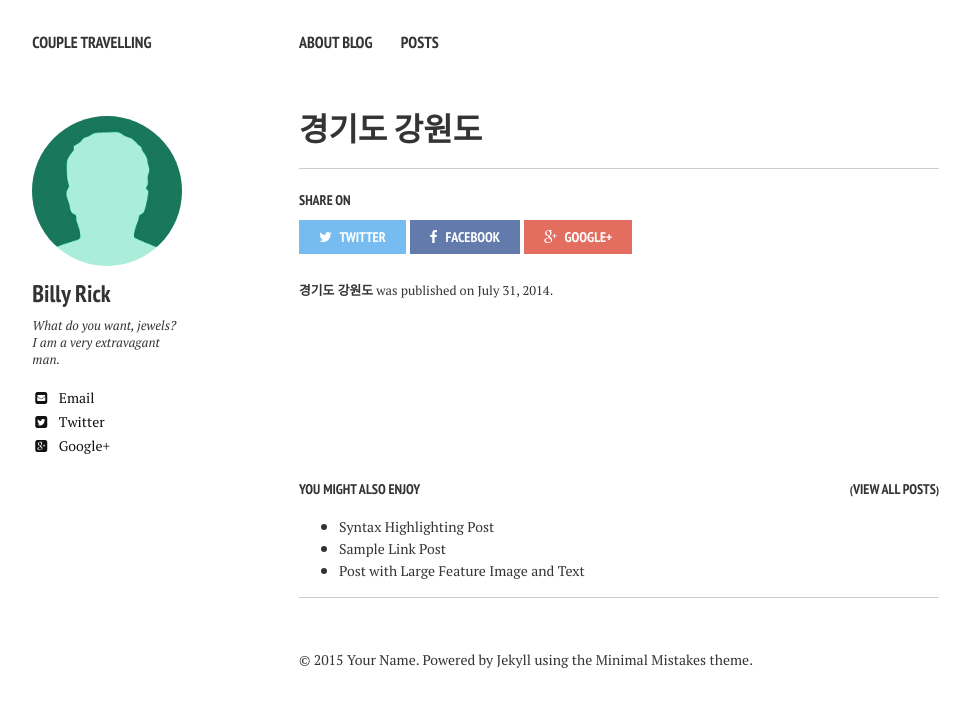
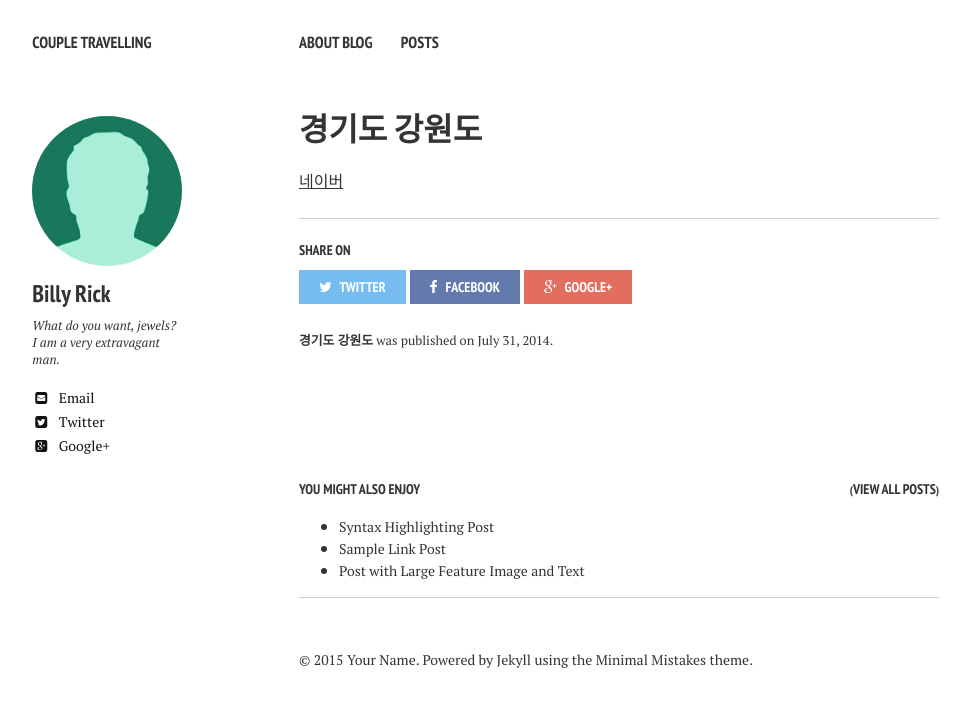
Before and after one commit to shinojin/shinojin.github.com, a Jekyll site: the page built from _posts/2014-07-31-author-override.md, in a window 1280 px wide. Shown: the top 707 px of the page, without its empty margins (21-991 px from the left). Built offline with Jekyll 4.4.1, drawn with Linux system fonts in a browser that asks for light colours; nearby versions of some CDN libraries.

Commit message:
Update 2014-07-31-author-override.md

```diff
--- a/_posts/2014-07-31-author-override.md
+++ b/_posts/2014-07-31-author-override.md
@@ -6,3 +6,5 @@ modified:
 excerpt: "A post to test author overrides using a data file."
 tags: []
 ---
+
+<a href="https://www.naver.com">네이버</a>
```
